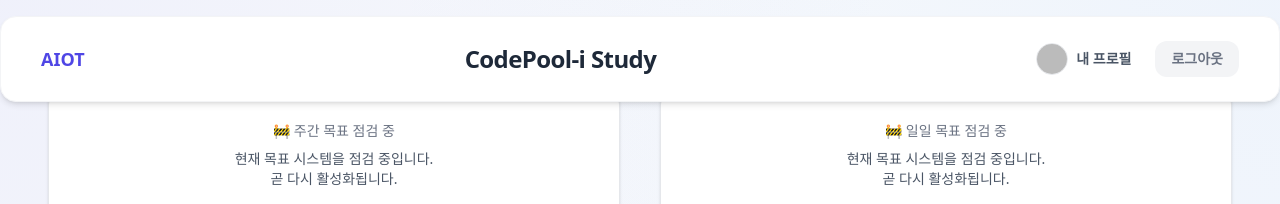
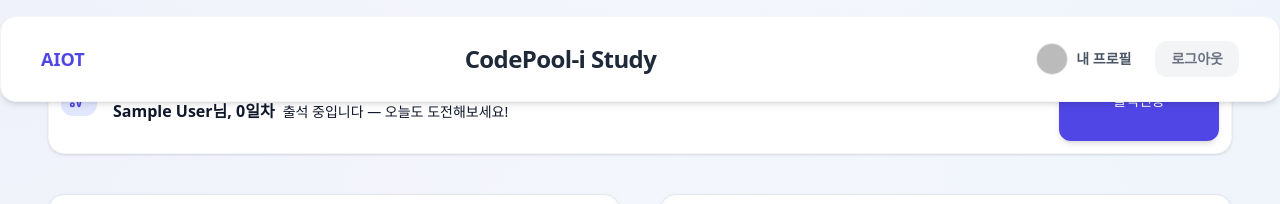
Before and after one commit to wldid0129/study-app, a Next.js app: page /home in a window 1280 px wide. Shown: the top 204 px of the page. Built offline with nearby package versions, Linux system fonts and the light colour scheme; no server answers; the database is empty; sample sign-in values are in the browser's storage.

Commit message:
fix: restore AttendanceLightCard on home page

```diff
--- a/app/home/page.tsx
+++ b/app/home/page.tsx
@@ -86,6 +86,19 @@ export default function HomePage() {
       >
         {/* 1. DASHBOARD OVERVIEW */}
         <section className="space-y-10">
+          {/* 🔥 Attendance (light) */}
+          <motion.div
+            initial={{ opacity: 0, y: 15 }}
+            animate={{ opacity: 1, y: 0 }}
+            transition={{ duration: 0.25 }}
+          >
+            <AttendanceLightCard
+              user={authState.user}
+              streak={attendance.streak}
+              onOpenModal={() => attendance.setModalOpen(true)}
+            />
+          </motion.div>
+
           {/* 🔥 Notice */}
           <motion.div variants={item}>
             <NoticeCard />
```
